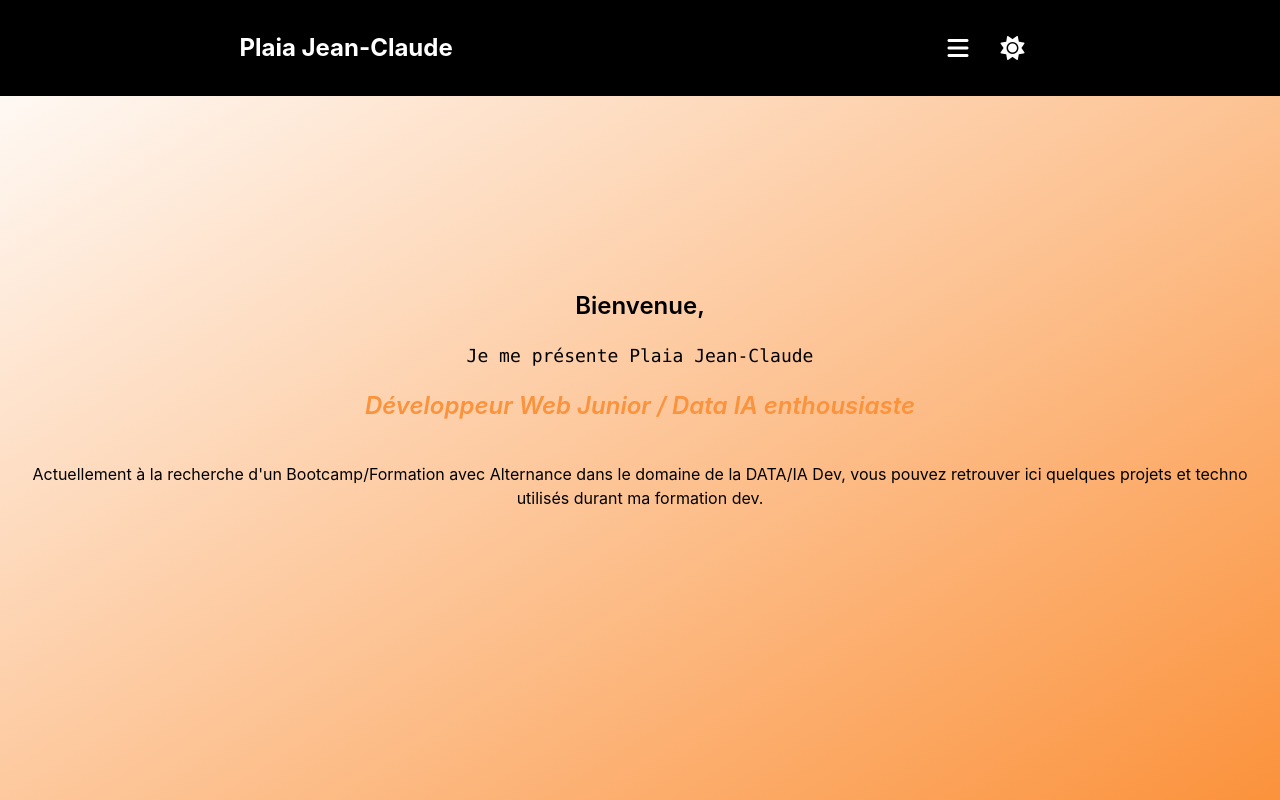
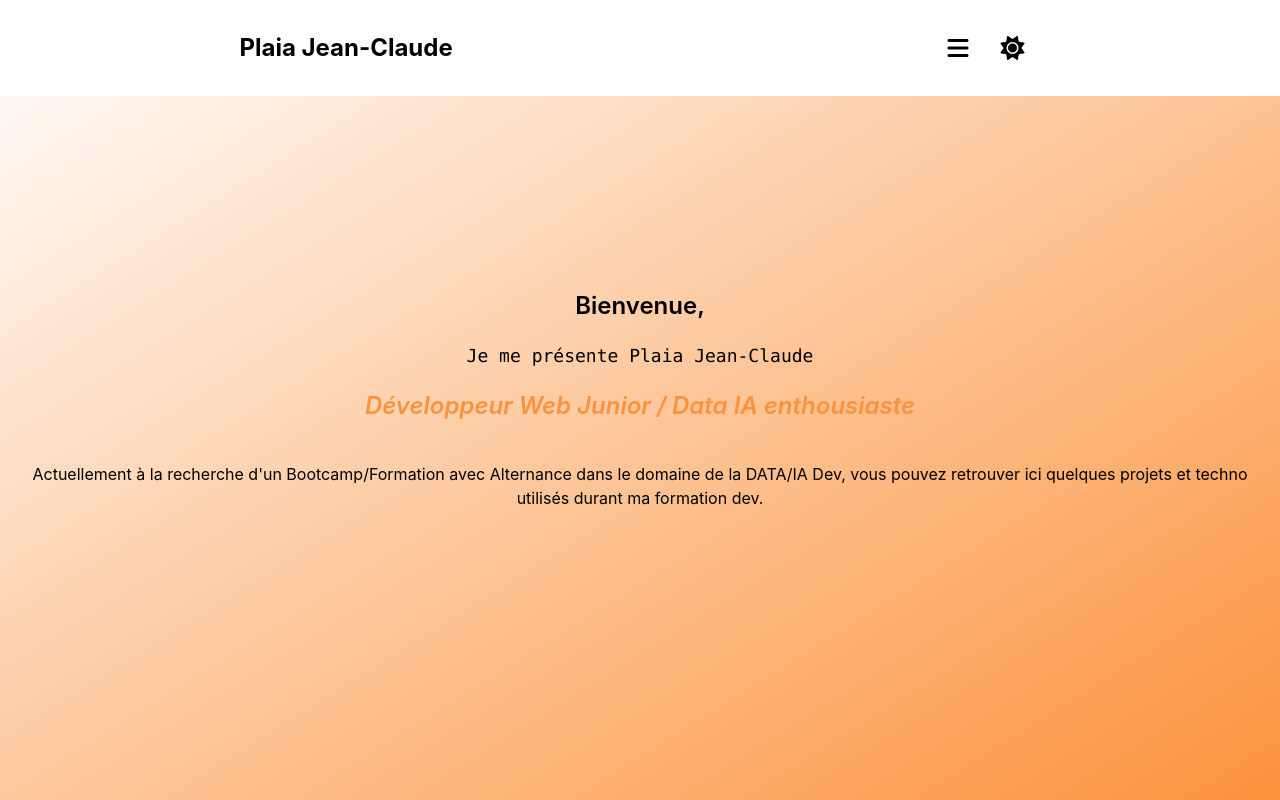
Before and after one commit to Dev-Nago/Portfolio, a React (Create React App) app: page / in a window 1280 px wide. Shown: the top 800 px of the page. Built offline with nearby package versions, Linux system fonts and the light colour scheme.

Commit message:
Update NavBar.jsx

```diff
--- a/src/Components/NavBar.jsx
+++ b/src/Components/NavBar.jsx
@@ -17,7 +17,7 @@ function NavBar({ isDarkMode, setIsDarkMode }) {
   return (
     <div
       className={`h-24 w-full ${
-        isDarkMode ? "dark" : "light"
+        isDarkMode ? "light" : "dark"
       } flex flex-row touch-none fixed`}
     >
       <h1 className="font-bold text-2xl m-auto z-40">Plaia Jean-Claude</h1>
@@ -44,7 +44,7 @@ function NavBar({ isDarkMode, setIsDarkMode }) {
         className={
           isOpen
             ? `z-40 h-full w-full fixed ${
-                isDarkMode ? "dark" : "light"
+                isDarkMode ? "light" : "dark"
               } left-0 flex flex-col ease-in-out duration-500 sm:w-96`
             : "h-screen w-screen fixed {isDarkMode ? 'dark' : 'light'} flex flex-col -left-full ease-in-out duration-500 sm:w-96"
         }
```
